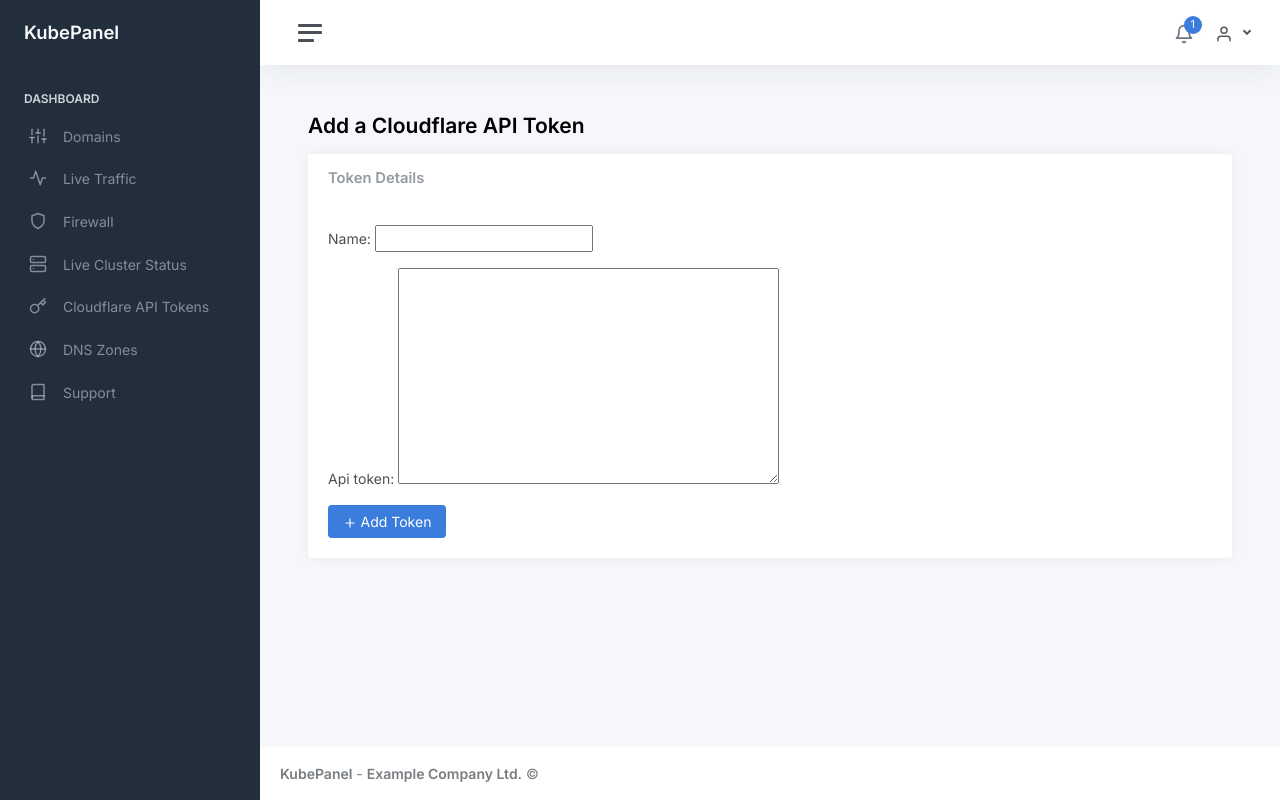
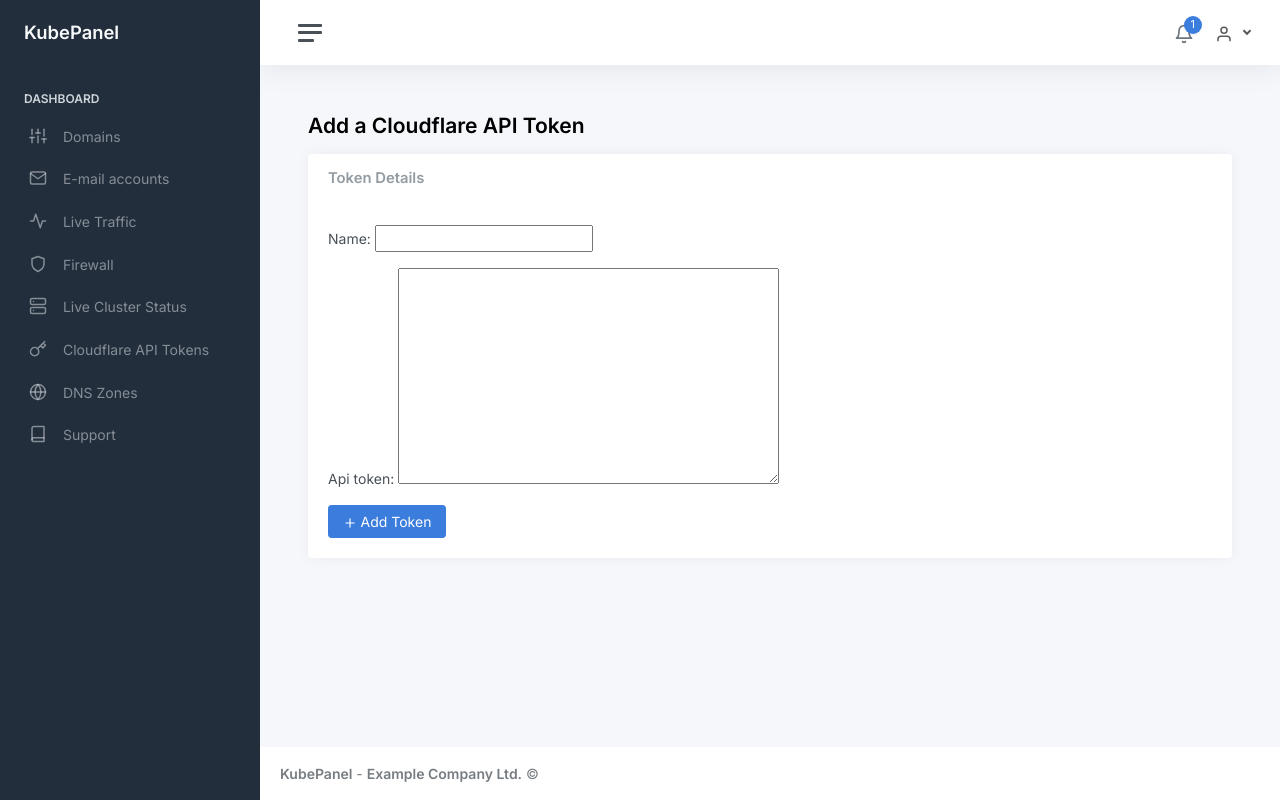
Before and after one commit to laszlokulcsar/kubepanel, a Django app: page /tokens/add/ in a window 1280 px wide. Run offline with Django 5.2, Linux system fonts and the light colour scheme; some libraries are stand-ins or nearby versions.

Commit message:
modified:   dashboard/templates/base.html

```diff
--- a/dashboard/templates/base.html
+++ b/dashboard/templates/base.html
@@ -34,6 +34,13 @@
             <a class="sidebar-link" href="{% url 'kpmain' %}">
               <i class="align-middle" data-feather="sliders"></i>
               <span class="align-middle">Domains</span>
+            </a>
+          </li>
+
+          <li class="sidebar-item {% if request.resolver_match.url_name == 'users' %}active{% endif %}">
+            <a class="sidebar-link" href="{% url 'users' %}">
+              <i class="align-middle" data-feather="mail"></i>
+              <span class="align-middle">E-mail accounts</span>
             </a>
           </li>
 
```
